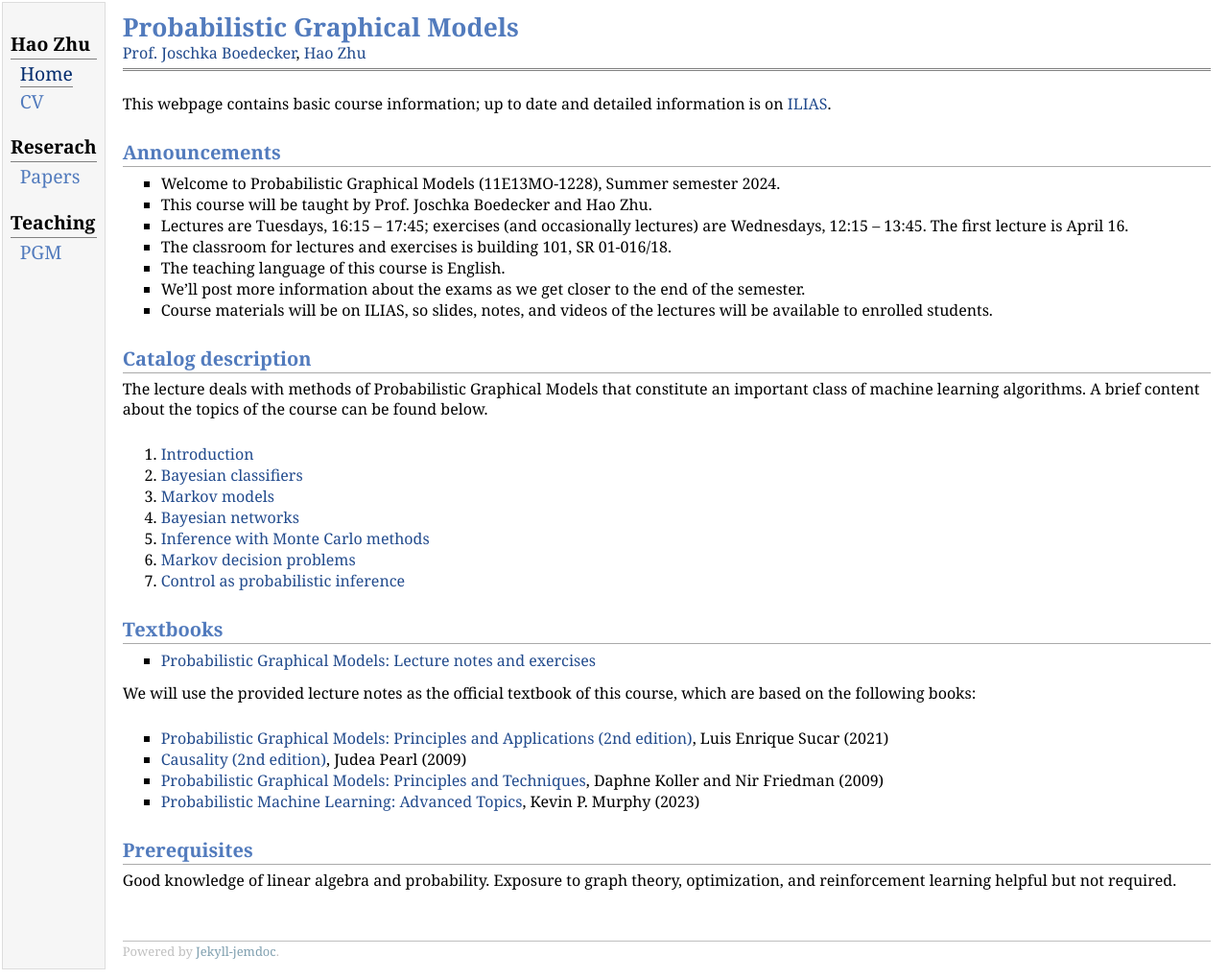
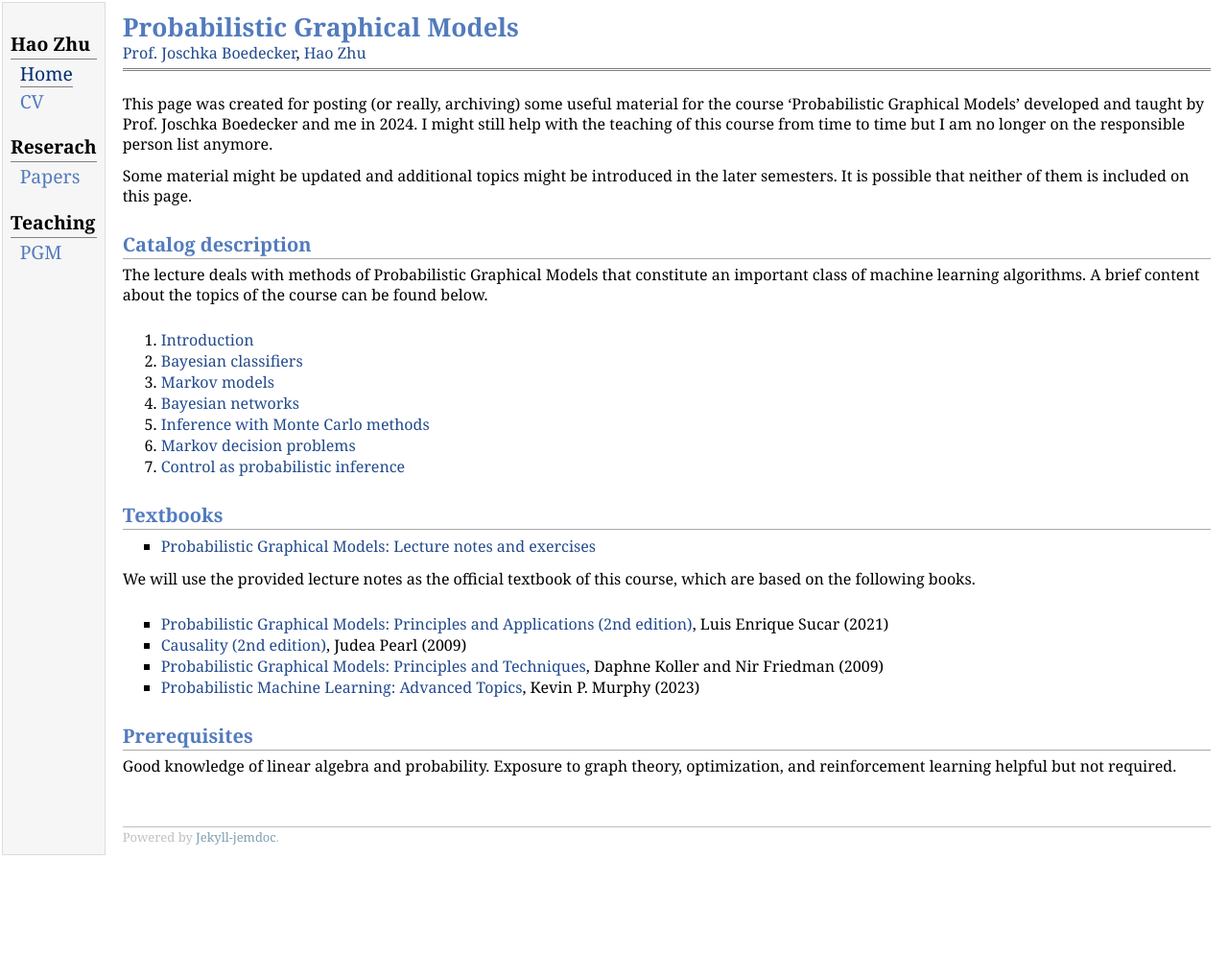
Before and after one commit to haozhu10015/haozhu10015.github.io, a Jekyll site: the page built from teaching/pgm.md, in a window 1280 px wide. Shown: the whole page at 96% size. Built offline with Jekyll 4.4.1, drawn with Linux system fonts in a browser that asks for light colours; after the commit the page ends 901 px from its top, so only the background shows below that.

Commit message:
update teaching

```diff
--- a/_includes/navbar.html
+++ b/_includes/navbar.html
@@ -6,5 +6,4 @@
     <div class="menu-item"><a href="/papers.html">Papers</a></div>
     <div class="menu-category">Teaching</div>
     <div class="menu-item"><a href="/teaching/pgm.html">PGM</a></div>
-    <!-- <div class="menu-item"><a href="/teaching/rl.html">Reinforcement Learning</a></div> -->
 </td>
--- a/teaching/pgm.md
+++ b/teaching/pgm.md
@@ -4,17 +4,11 @@ title: Probabilistic Graphical Models
 subtitle: <a href="https://nr.informatik.uni-freiburg.de/people/joschka-boedecker">Prof. Joschka Boedecker</a>, <a href="https://nr.informatik.uni-freiburg.de/people/hao-zhu">Hao Zhu</a>
 ---
 
-This webpage contains basic course information; up to date and detailed information is on <a href="https://ilias.uni-freiburg.de/ilias.php?ref_id=3444901&cmdClass=ilrepositorygui&cmdNode=zm&baseClass=ilrepositorygui">ILIAS</a>.
+This page was created for posting (or really, archiving) some useful material for the course 'Probabilistic Graphical Models' developed and taught by Prof. Joschka Boedecker and me in 2024.
+I might still help with the teaching of this course from time to time but I am no longer on the responsible person list anymore.
 
-## Announcements
-
-* Welcome to Probabilistic Graphical Models (11E13MO-1228), Summer semester 2024.
-* This course will be taught by Prof. Joschka Boedecker and Hao Zhu.
-* Lectures are Tuesdays, 16:15 -- 17:45; exercises (and occasionally lectures) are Wednesdays, 12:15 -- 13:45. The first lecture is April 16.
-* The classroom for lectures and exercises is building 101, SR 01-016/18.
-* The teaching language of this course is English.
-* We'll post more information about the exams as we get closer to the end of the semester.
-* Course materials will be on ILIAS, so slides, notes, and videos of the lectures will be available to enrolled students.
+Some material might be updated and additional topics might be introduced in the later semesters.
+It is possible that neither of them is included on this page.
 
 ## Catalog description
 
@@ -33,7 +27,7 @@ The lecture deals with methods of Probabilistic Graphical Models that constitute
 
 * <a href="/pdf/pgm_course/pgm_notes.pdf">Probabilistic Graphical Models: Lecture notes and exercises</a>
 
-We will use the provided lecture notes as the official textbook of this course, which are based on the following books:
+We will use the provided lecture notes as the official textbook of this course, which are based on the following books.
 <br/><br/>
 
 * <a href="https://link.springer.com/book/10.1007/978-3-030-61943-5">Probabilistic Graphical Models: Principles and Applications (2nd edition)</a>, Luis Enrique Sucar (2021)
```
Also changed, not shown: teaching/rl.md (deleted, +0 -7 lines).
